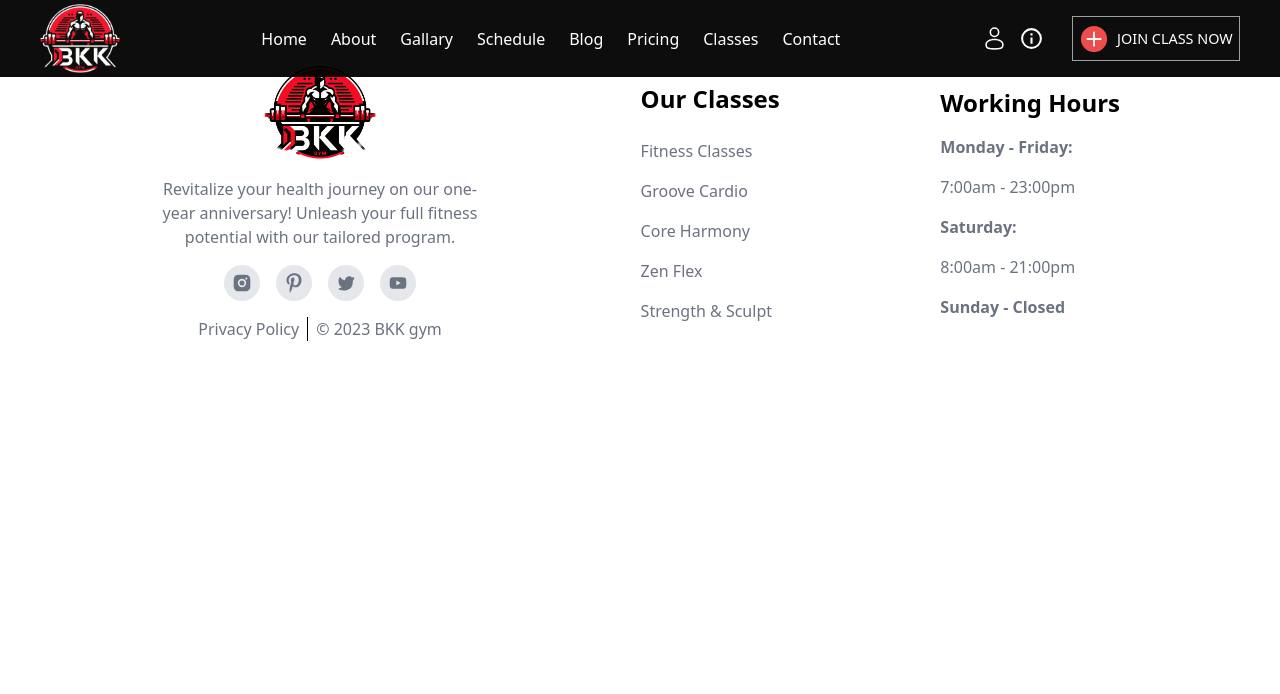
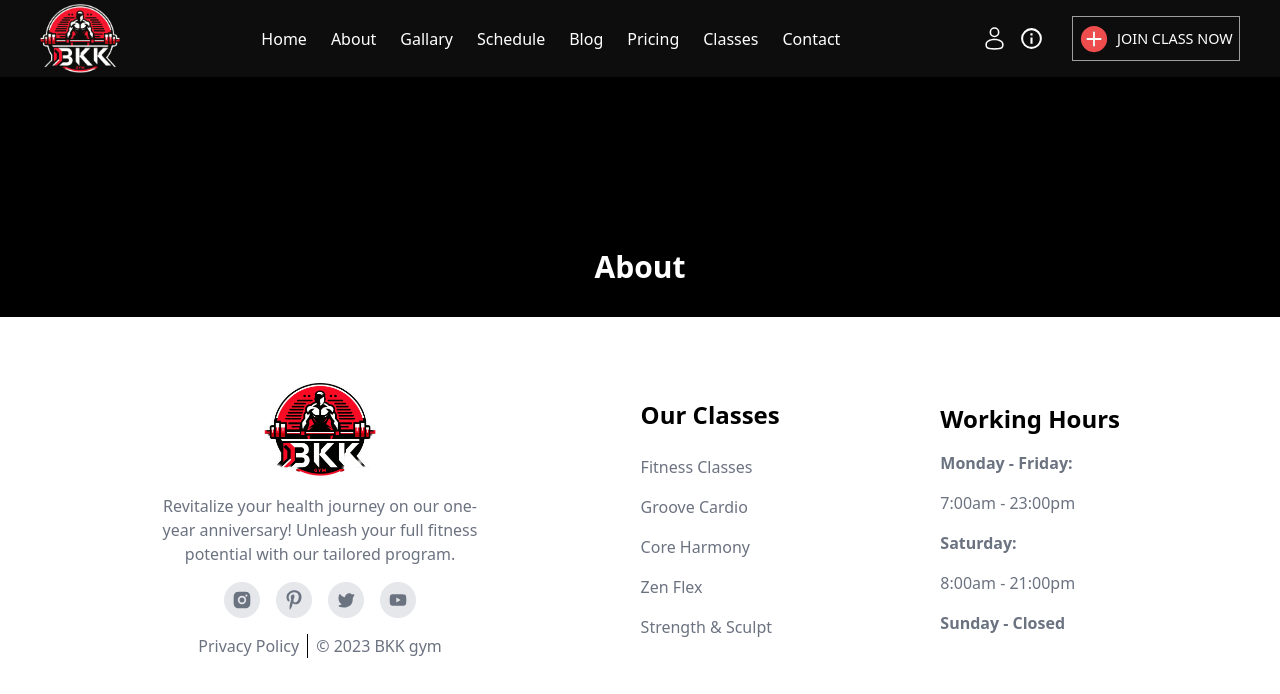
Before and after one commit to OnigiriKing/new-project, a React (Create React App) app: page /about in a window 1280 px wide. Shown: the top 694 px of the page. Built offline with nearby package versions, Linux system fonts and the light colour scheme.

Commit message:
TopComp update

```diff
--- a/src/components/aboutComp/About.jsx
+++ b/src/components/aboutComp/About.jsx
@@ -1,8 +1,14 @@
-
+import TopComp from "components/topComp/TopComp";
 
 export default function About() {
   return (
     <div class="">
+    <TopComp des="About" />
+    <div></div>
+    <div>
+      <div></div>
+      <div></div>
+    </div>
     </div>
   );
 }
--- a/src/components/topComp/TopComp.jsx
+++ b/src/components/topComp/TopComp.jsx
@@ -3,9 +3,9 @@
 export default function TopComp({des}) {
   return (
     <div class="">
-      <div class="bg-black text-white">
+      <div class="bg-black text-white mt-[4.8rem] h-[15rem] w-full flex flex-col items-center justify-end">
         <img></img>
-        <h3>{des}</h3>
+        <h3 class="mb-8 text-3xl font-bold">{des}</h3>
       </div>
     </div>
   );
```
Also changed, not shown: src/dist/style.css.
